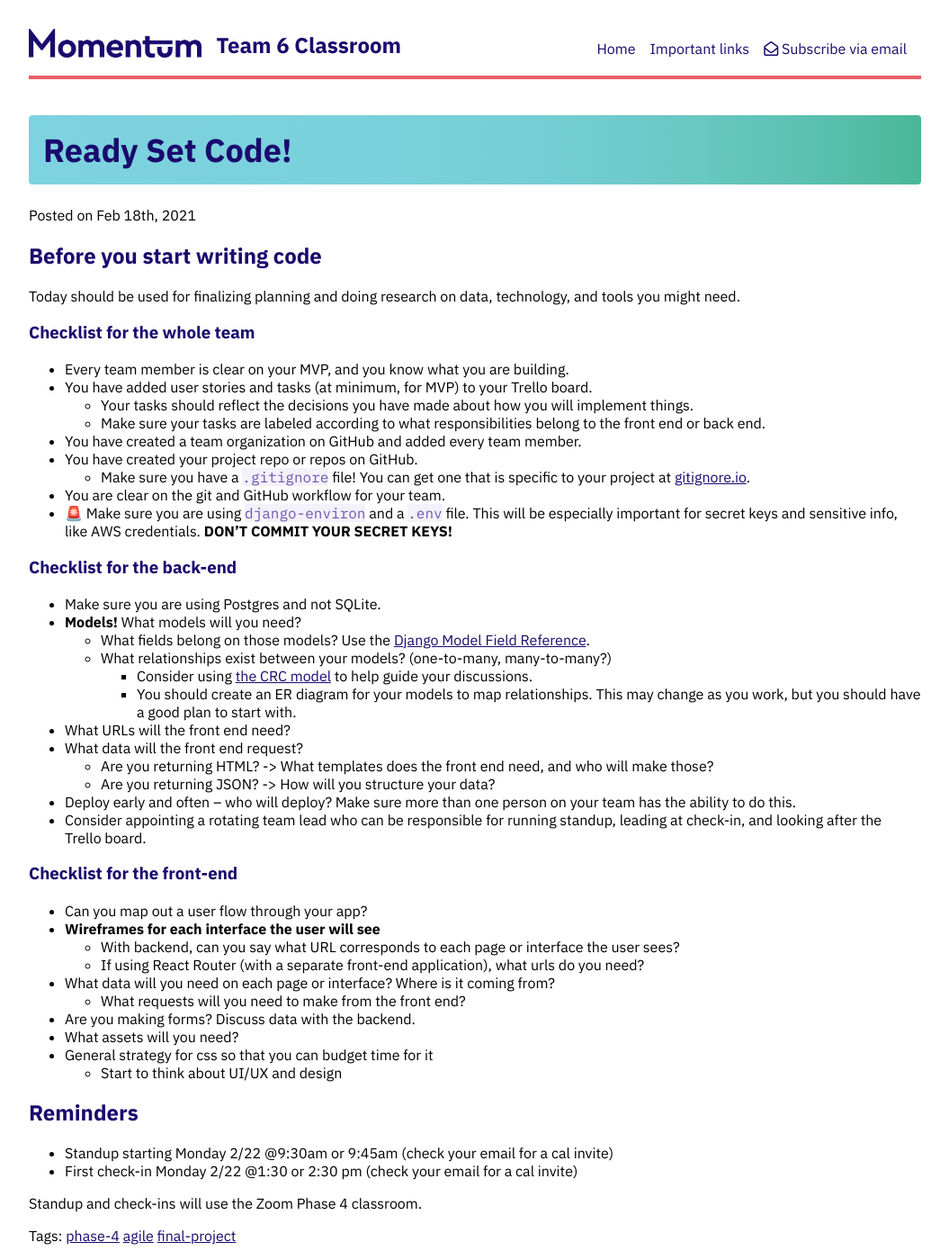
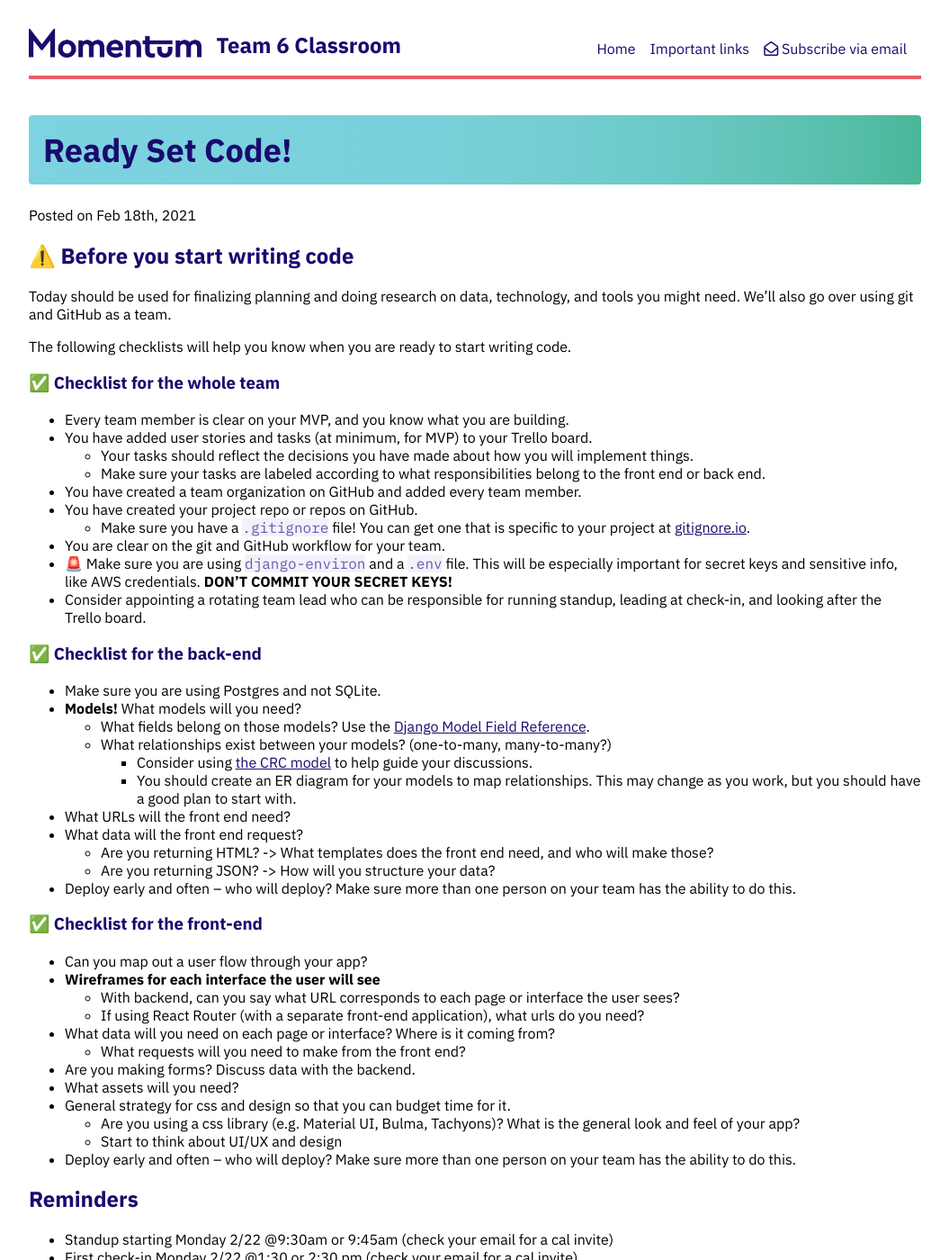
Before and after one commit to momentum-team-6/momentum-team-6.github.io, a Jekyll site: the page built from _posts/2021-02-18-project-kickoff.md, in a window 1280 px wide and 1400 px high. Shown: the whole window at 90% size, without its empty margins (112-1167 px from the left). Built offline with Jekyll 4.4.1, drawn with Linux system fonts in a browser that asks for light colours; nearby versions of some CDN libraries.

Commit message:
Update checklists

```diff
--- a/_posts/2021-02-18-project-kickoff.md
+++ b/_posts/2021-02-18-project-kickoff.md
@@ -4,11 +4,13 @@ title: Ready Set Code!
 tags: phase-4 agile final-project
 ---
 
-## Before you start writing code
+## ⚠️ Before you start writing code
 
-Today should be used for finalizing planning and doing research on data, technology, and tools you might need.
+Today should be used for finalizing planning and doing research on data, technology, and tools you might need. We'll also go over using git and GitHub as a team.
 
-### Checklist for the whole team
+The following checklists will help you know when you are ready to start writing code.
+
+### ✅ Checklist for the whole team
 
 - Every team member is clear on your MVP, and you know what you are building.
 - You have added user stories and tasks (at minimum, for MVP) to your Trello board.
@@ -19,8 +21,9 @@ Today should be used for finalizing planning and doing research on data, technol
   - Make sure you have a `.gitignore` file! You can get one that is specific to your project at [gitignore.io](https://www.toptal.com/developers/gitignore).
 - You are clear on the git and GitHub workflow for your team.
 - 🚨 Make sure you are using `django-environ` and a `.env` file. This will be especially important for secret keys and sensitive info, like AWS credentials. **DON'T COMMIT YOUR SECRET KEYS!**
+- Consider appointing a rotating team lead who can be responsible for running standup, leading at check-in, and looking after the Trello board.
 
-### Checklist for the back-end
+### ✅ Checklist for the back-end
 
 - Make sure you are using Postgres and not SQLite.
 - **Models!** What models will you need?
@@ -45,8 +47,10 @@ Today should be used for finalizing planning and doing research on data, technol
   - What requests will you need to make from the front end?
 - Are you making forms? Discuss data with the backend.
 - What assets will you need?
-- General strategy for css so that you can budget time for it
+- General strategy for css and design so that you can budget time for it.
+  - Are you using a css library (e.g. Material UI, Bulma, Tachyons)? What is the general look and feel of your app?
   - Start to think about UI/UX and design
+- Deploy early and often -- who will deploy? Make sure more than one person on your team has the ability to do this.
 
 ## Reminders
 
```
Also changed, not shown: other parts of _posts/2021-02-18-project-kickoff.md (+1 -2 lines).
